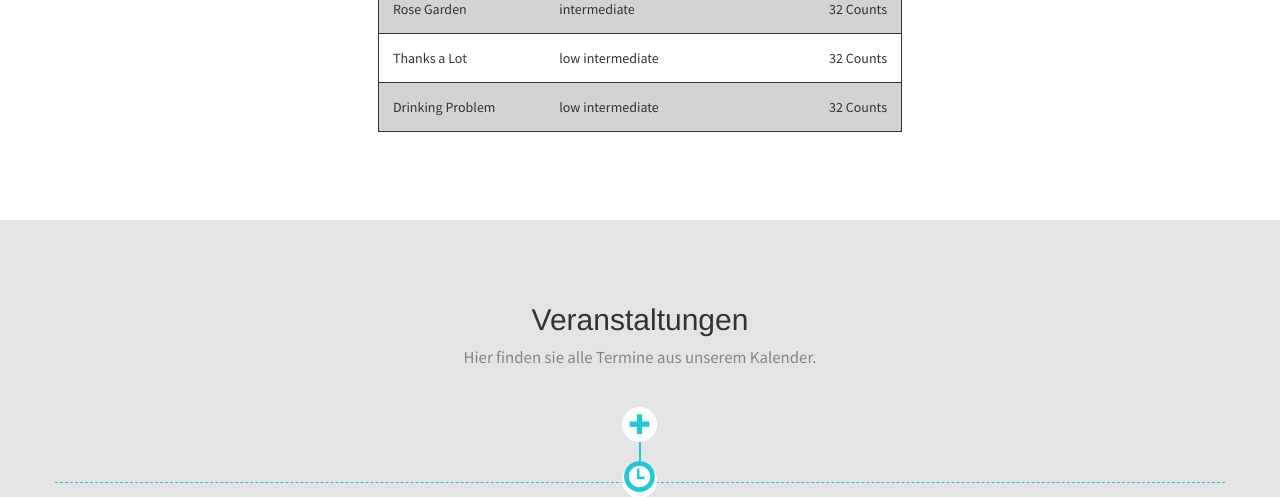
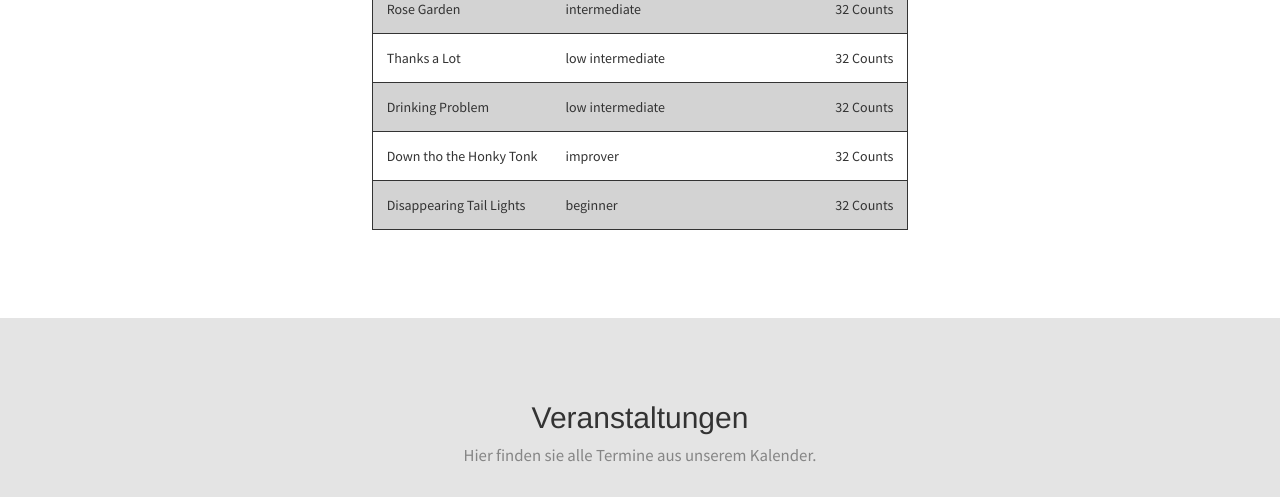
Before and after one commit to lukas123ssde/BLACK-Horses-Linedance, a plain HTML site: page index.html in a window 1280 px wide. Shown: the part 3580-4077 px from the top of the page. Drawn offline with Linux system fonts and the light colour scheme.

Commit message:
2 neue Tänze hinzugefügt

```diff
--- a/index.html
+++ b/index.html
@@ -436,6 +436,20 @@ border="0" cellpadding="0" cellspacing="0">
       <td>32 Counts          </td>
 
           </tr>
+
+                                   <tr>
+      <td>Down tho the Honky Tonk</td>
+      <td>improver</td>
+      <td>32 Counts          </td>
+
+          </tr>
+
+                                   <tr>
+      <td>Disappearing Tail Lights</td>
+      <td>beginner</td>
+      <td>32 Counts          </td>
+
+          </tr>
   </tbody>
 
 </table>
```
